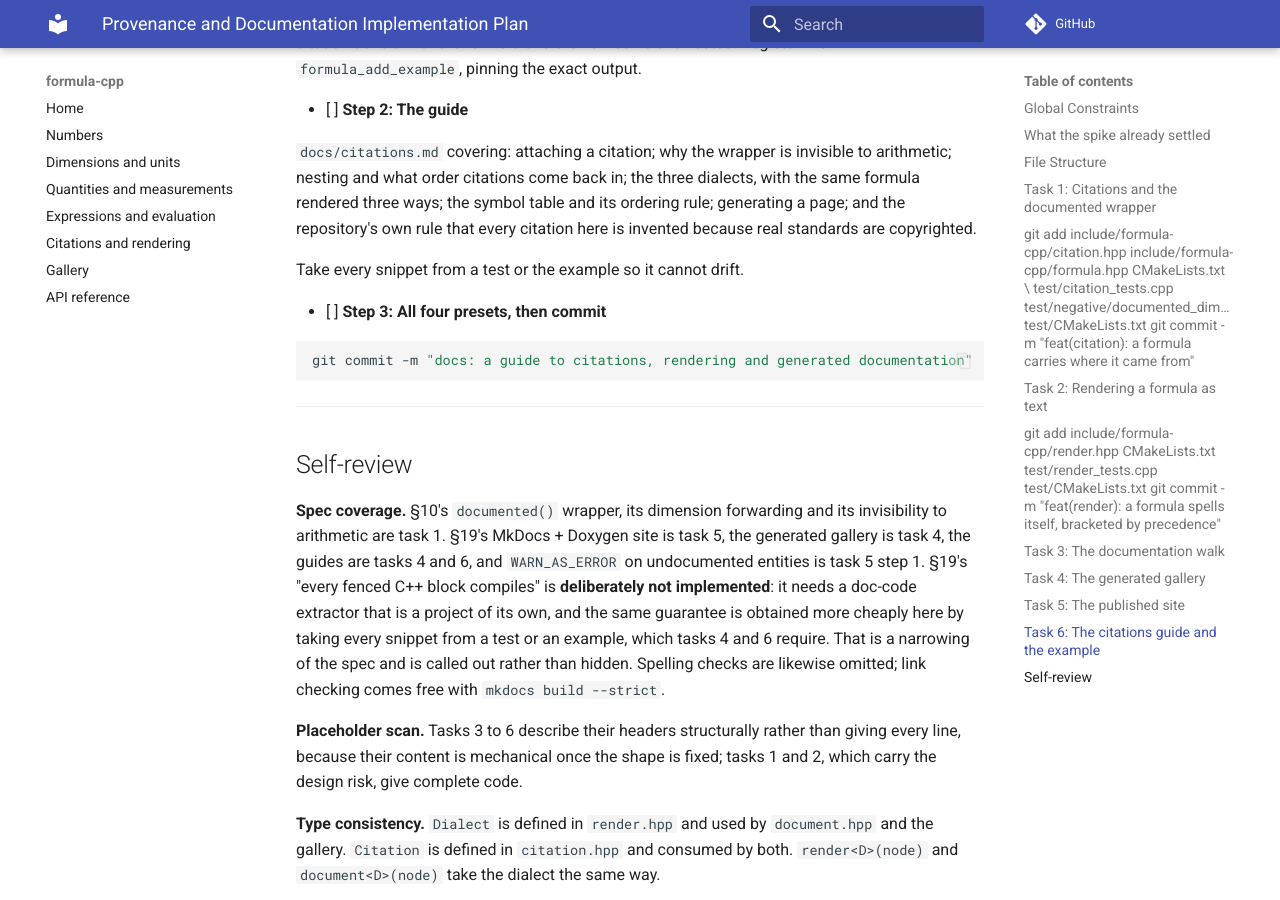
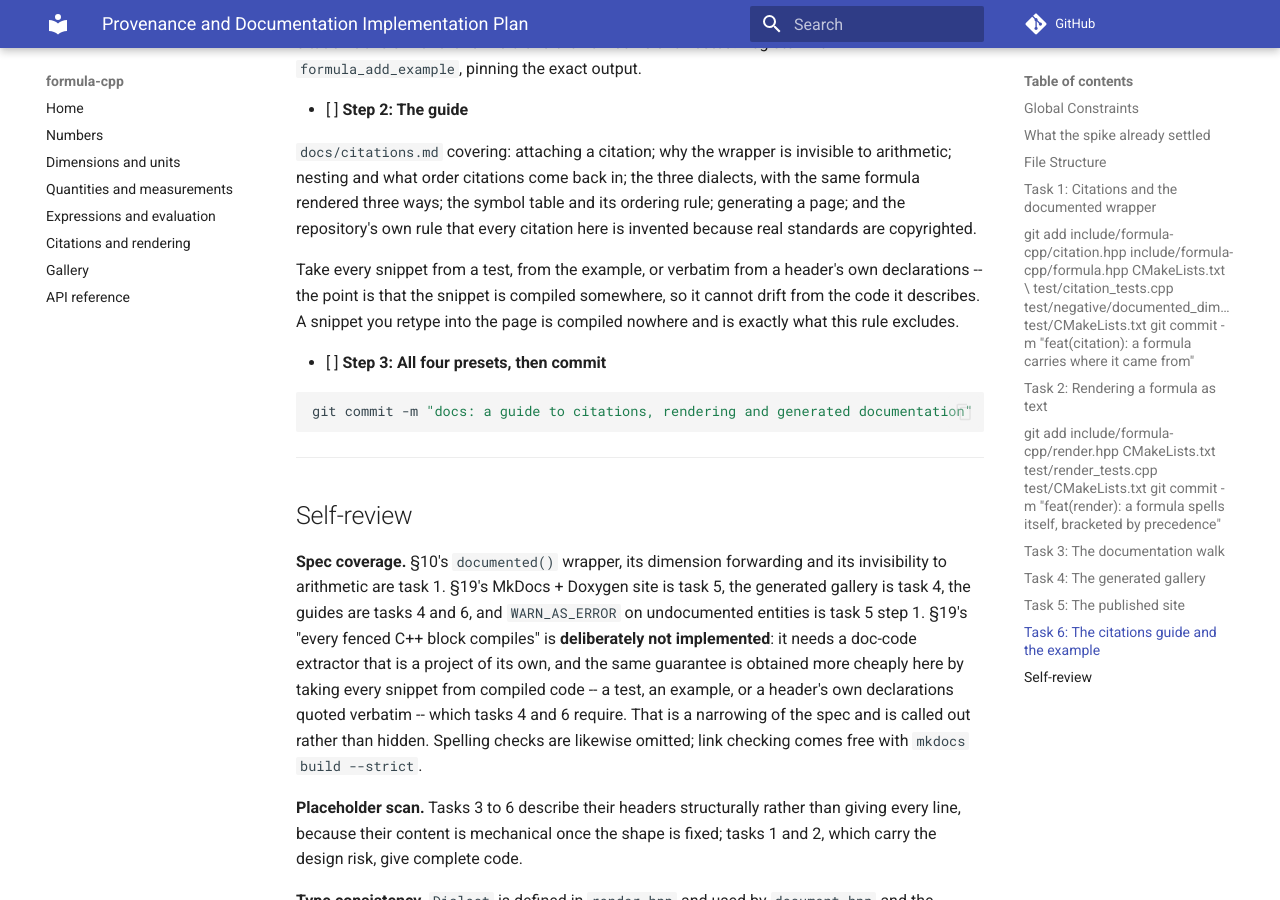
Before and after one commit to LASTRADA-Software/formula-cpp, an MkDocs documentation site: the page built from docs/superpowers/plans/2026-09-24-provenance-and-documentation.md, in a window 1280 px wide and 900 px high, scrolled down 27443 px. Built offline with MkDocs 1.6.1 and Material for MkDocs 9.7.7, drawn with Linux system fonts in a browser that asks for light colours; comment, search, counter and statistics services are not loaded.

```diff
--- a/docs/superpowers/plans/2026-09-24-provenance-and-documentation.md
+++ b/docs/superpowers/plans/2026-09-24-provenance-and-documentation.md
@@ -1301,7 +1301,10 @@
 ordering rule; generating a page; and the repository's own rule that every
 citation here is invented because real standards are copyrighted.
 
-Take every snippet from a test or the example so it cannot drift.
+Take every snippet from a test, from the example, or verbatim from a header's
+own declarations -- the point is that the snippet is compiled somewhere, so it
+cannot drift from the code it describes. A snippet you retype into the page is
+compiled nowhere and is exactly what this rule excludes.
 
 - [ ] **Step 3: All four presets, then commit**
 
@@ -1319,8 +1322,8 @@
 `WARN_AS_ERROR` on undocumented entities is task 5 step 1. §19's "every fenced
 C++ block compiles" is **deliberately not implemented**: it needs a doc-code
 extractor that is a project of its own, and the same guarantee is obtained more
-cheaply here by taking every snippet from a test or an example, which tasks 4
-and 6 require. That is a narrowing of the spec and is called out rather than
+cheaply here by taking every snippet from compiled code -- a test, an example,
+or a header's own declarations quoted verbatim -- which tasks 4 and 6 require. That is a narrowing of the spec and is called out rather than
 hidden. Spelling checks are likewise omitted; link checking comes free with
 `mkdocs build --strict`.
 
```
Also changed, not shown: 2 other files.
